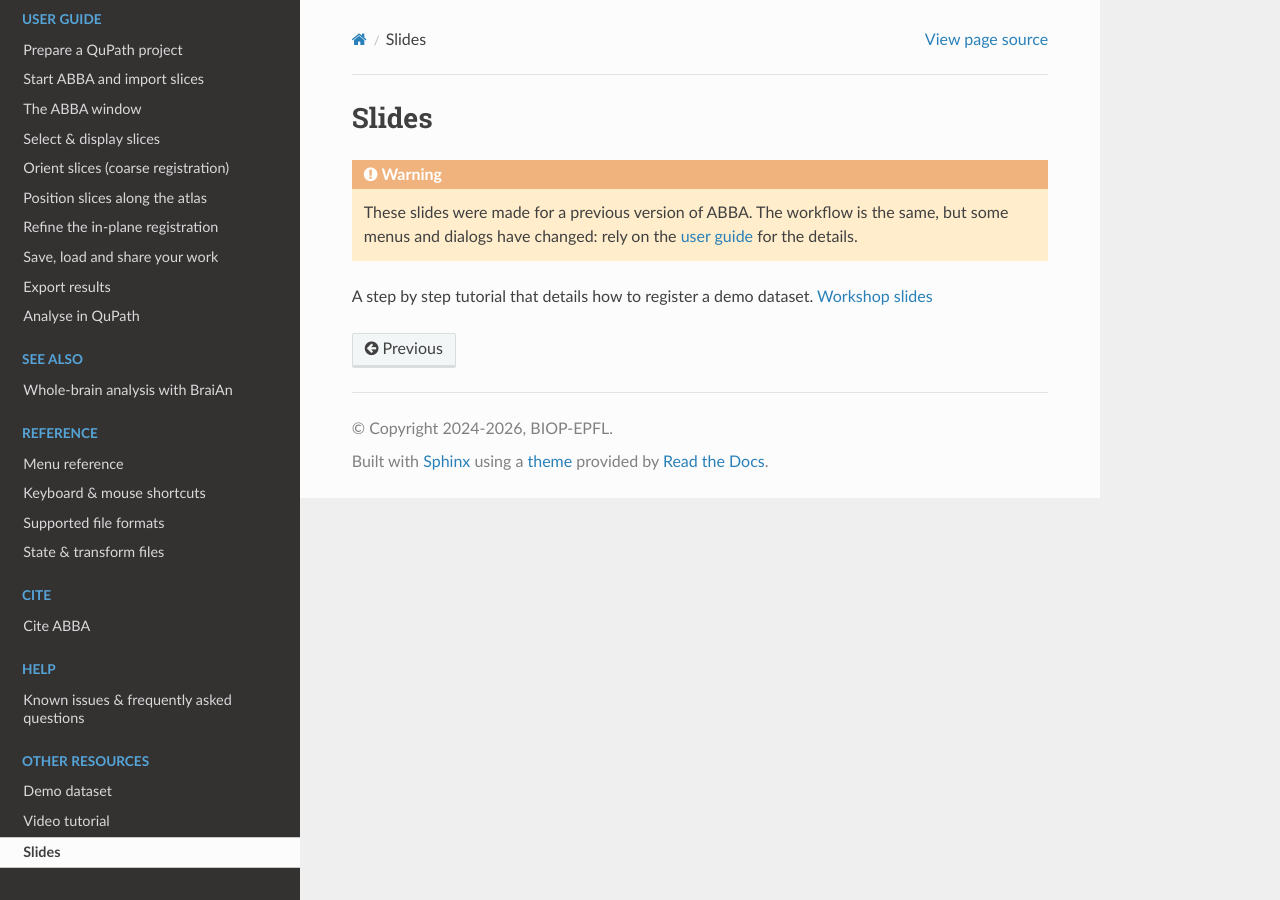
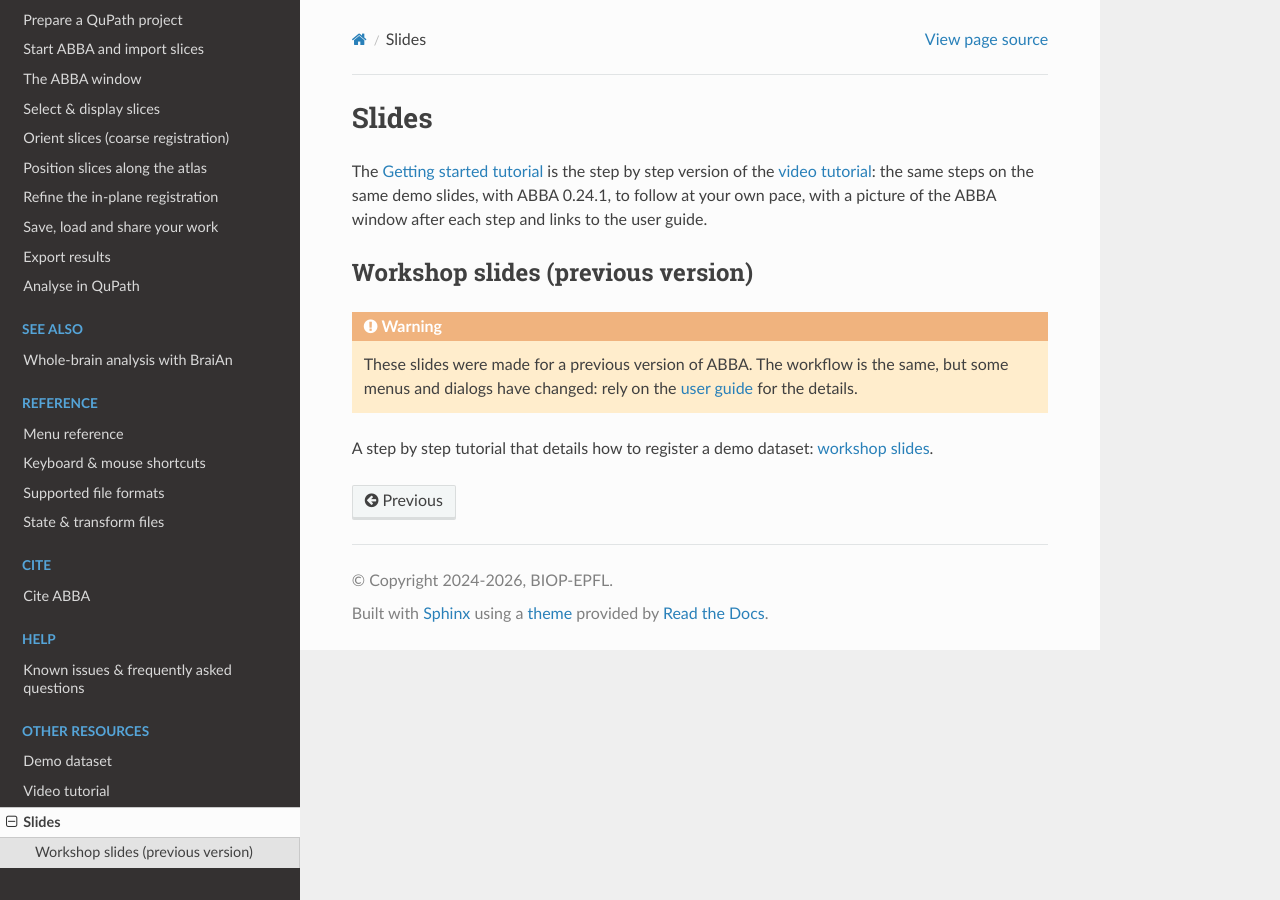
Before and after one commit to BIOP/abba-documentation, a Sphinx documentation site: the page built from docs/source/resources/slides_tuto.md, in a window 1280 px wide. Built offline with Sphinx 7.4.7 and the Read the Docs theme 3.1.0, drawn with Linux system fonts in a browser that asks for light colours.

Commit message:
Slides: the Getting started tutorial is the step by step version of the video; the workshop slides kept below
Co-Authored-By: Claude Opus 5.5 <noreply@anthropic.com>

```diff
--- a/docs/source/resources/slides_tuto.md
+++ b/docs/source/resources/slides_tuto.md
@@ -1,8 +1,12 @@
 # Slides
+
+The [Getting started tutorial](../getting_started/first_registration.md) is the step by step version of the [video tutorial](video_tuto.md): the same steps on the same demo slides, with ABBA 0.24.1, to follow at your own pace, with a picture of the ABBA window after each step and links to the user guide.
+
+## Workshop slides (previous version)
 
 :::{warning}
 These slides were made for a previous version of ABBA. The workflow is the same, but some menus and dialogs have changed: rely on the [user guide](../guide/prepare_qupath_project.md) for the details.
 :::
 
-A step by step tutorial that details how to register a demo dataset.
-[Workshop slides](https://docs.google.com/presentation/d/1c5yG-5Rhz5WlR4Hf9TNVkjqb6yD6oukza8P6vHGVZMw)
+A step by step tutorial that details how to register a demo dataset:
+[workshop slides](https://docs.google.com/presentation/d/1c5yG-5Rhz5WlR4Hf9TNVkjqb6yD6oukza8P6vHGVZMw).
```
